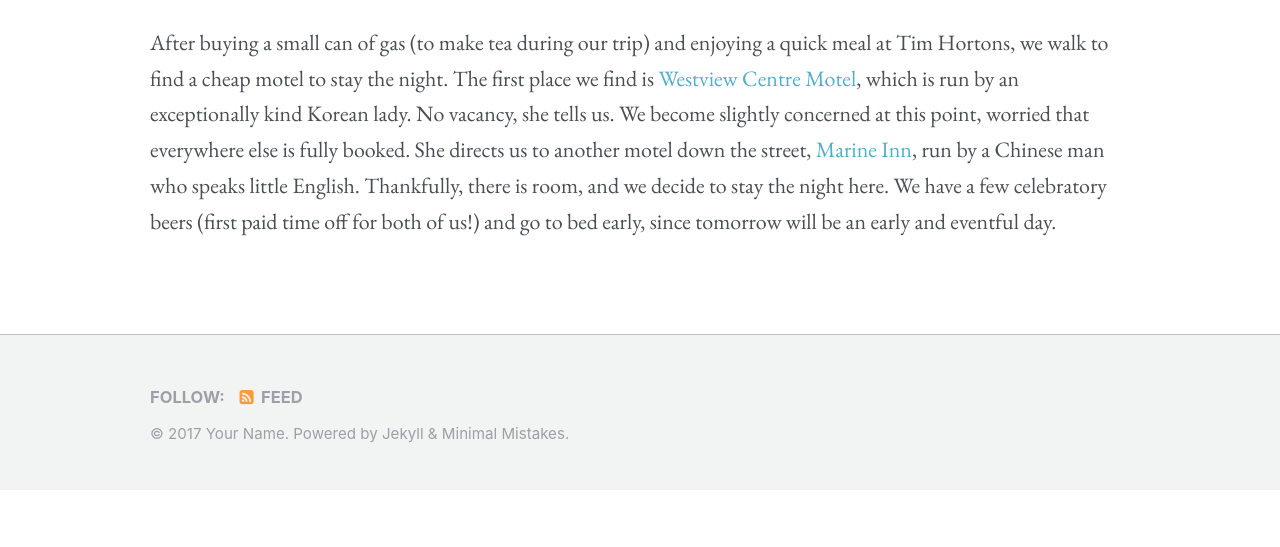
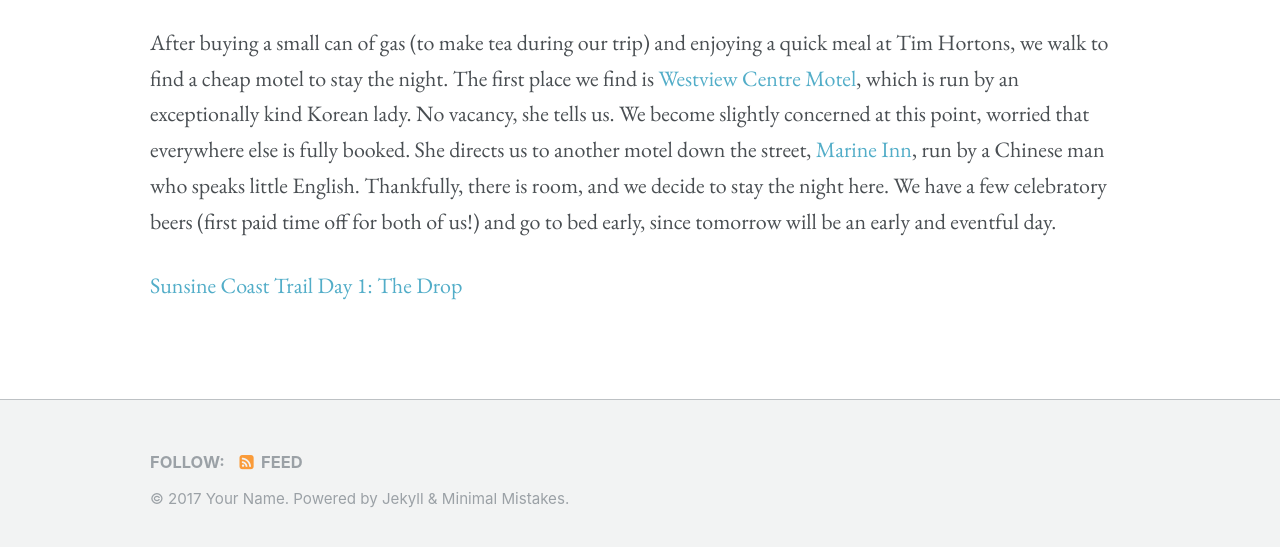
Before and after one commit to BestCoastTrail/BestCoastTrail.github.io, a Jekyll site: the page built from _posts/2017-04-07-Day-0:-The-Windy-Flight.markdown, in a window 1280 px wide and 900 px high, scrolled down 6329 px, cut to the strip 346-893 px from the top of the window. Built offline with Jekyll 4.4.1, drawn with Linux system fonts in a browser that asks for light colours; before the commit the page ends 7165 px from its top, so only the background shows below that.

Commit message:
Read more added

```diff
--- a/_posts/2017-04-07-Day-0:-The-Windy-Flight.markdown
+++ b/_posts/2017-04-07-Day-0:-The-Windy-Flight.markdown
@@ -45,6 +45,8 @@ And after a half-hour walk, we finally arrived in Powell River.
 
 After buying a small can of gas (to make tea during our trip) and enjoying a quick meal at Tim Hortons, we walk to find a cheap motel to stay the night. The first place we find is <a href="http://powellrivermotel.com/">Westview Centre Motel</a>, which is run by an exceptionally kind Korean lady. No vacancy, she tells us. We become slightly concerned at this point, worried that everywhere else is fully booked. She directs us to another motel down the street, <a href="http://www.marineinnbc.com/">Marine Inn</a>, run by a Chinese man who speaks little English. Thankfully, there is room, and we decide to stay the night here. We have a few celebratory beers (first paid time off for both of us!) and go to bed early, since tomorrow will be an early and eventful day.
 
+<a style="text-align: right;" href="https://bestcoasttrail.github.io/Day-1-The-Drop/">Sunsine Coast Trail Day 1: The Drop</a>
+
 <script>
   function initMap() {
     var uluru = {lat: 49.8352, lng: -124.5247};
```
